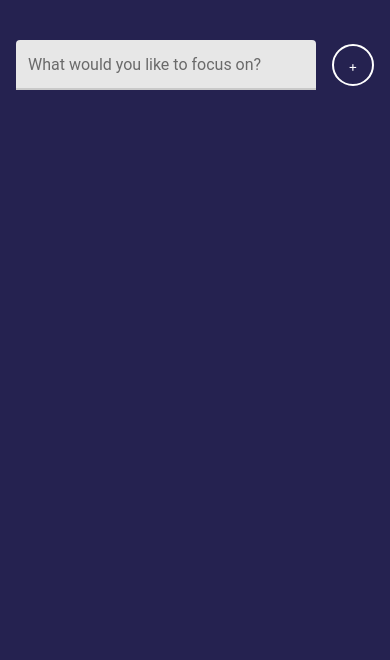
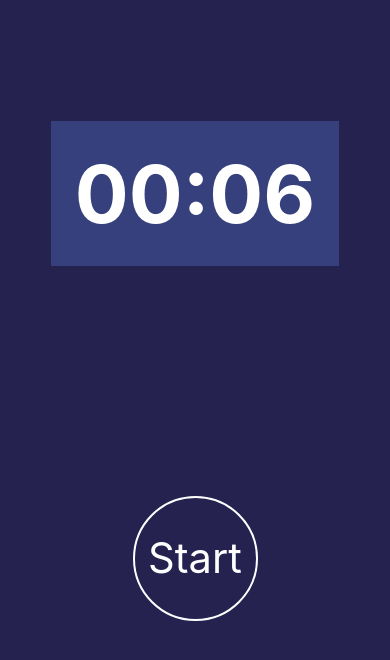
Before and after one commit to siwachs/FocusTime, a React Native app: screen / in a window 390 px wide. Shown: the top 660 px of the page. Built offline with nearby package versions, Linux system fonts and the light colour scheme.

Commit message:
refactored

```diff
--- a/App.js
+++ b/App.js
@@ -1,19 +1,22 @@
 import { useState } from 'react';
-import { SafeAreaView,View,Text, StyleSheet, Platform, StatusBar } from 'react-native';
+import { SafeAreaView, StyleSheet, Platform, StatusBar } from 'react-native';
 import Focus from './src/features/Focus';
+import Timer from './src/features/Timer';
 import colors from './src/utils/colors';
 
 export default function App() {
-  const [currentSubject, setCurrentSubject] = useState(null);
+  const [currentSubject, setCurrentSubject] = useState('test');
 
   return (
     <SafeAreaView style={styles.container}>
       {!currentSubject ? (
-        <Focus addSubject={setCurrentSubject}/>
+        <Focus addSubject={setCurrentSubject} />
       ) : (
-        <View>
-          <Text>Timer</Text>
-        </View>
+        <Timer
+          focusSubject={currentSubject}
+          onTimerEnd={() => {}}
+          clearSubject={() => {}}
+        />
       )}
     </SafeAreaView>
   );
--- a/app.json
+++ b/app.json
@@ -1,7 +1,7 @@
 {
   "expo": {
     "name": "focustime",
-    "slug": "snack-761684af-782a-4757-884e-28d22b9322ae",
+    "slug": "snack-483a4473-e144-401e-8f80-bdce3b7c4a9b",
     "version": "1.0.0",
     "orientation": "portrait",
     "icon": "./assets/icon.png",
--- a/src/components/Countdown.js
+++ b/src/components/Countdown.js
@@ -1,4 +1,4 @@
-import React, { useState, useEffect, useRef } from 'react';
+import { useState, useEffect, useRef } from 'react';
 import { Text, StyleSheet } from 'react-native';
 
 import { fontSizes, spacing } from '../utils/sizes';
--- /dev/null
+++ b/src/features/Timer.js
@@ -0,0 +1,53 @@
+import { useState } from 'react';
+import { View, Text, StyleSheet } from 'react-native';
+import Countdown from '../components/Countdown';
+import RoundedButton from '../components/RoundedButton';
+import { spacing } from '../utils/sizes';
+
+const Timer = ({ focusSubject, onTimerEnd, clearSubject }) => {
+  const [isStarted, setIsStarted] = useState(false);
+
+  return (
+    <View style={styles.container}>
+      <View style={styles.countdown}>
+        <Countdown
+          isPaused={!isStarted}
+          onProgress={() => {}}
+          onEnd={() => {}}
+        />
+      </View>
+
+      <View style={{ paddingTop: spacing.xxl }}>
+      <Text></Text>
+      </View>
+
+      <View style={styles.buttonWrapper}>
+        {!isStarted ? (
+          <RoundedButton title="Start" onPress={() => setIsStarted(true)} />
+        ) : (
+          <RoundedButton title="Pause" onPress={() => setIsStarted(false)} />
+        )}
+      </View>
+    </View>
+  );
+};
+
+const styles = StyleSheet.create({
+  container: {
+    flex: 1,
+  },
+  countdown: {
+    flex: 0.5,
+    alignItems: 'center',
+    justifyContent: 'center',
+  },
+  buttonWrapper: {
+    flex: 0.3,
+    flexDirection: 'row',
+    padding: 15, //Dimnsion Pixel
+    justifyContent: 'center',
+    alignItems: 'center',
+  },
+});
+
+export default Timer;
```
